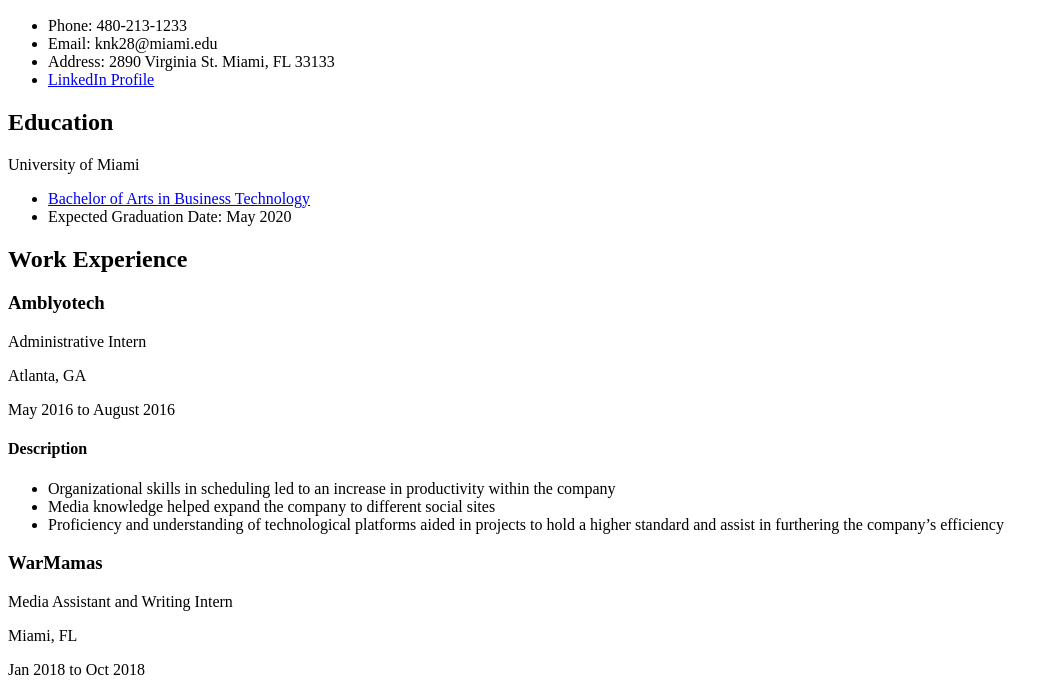
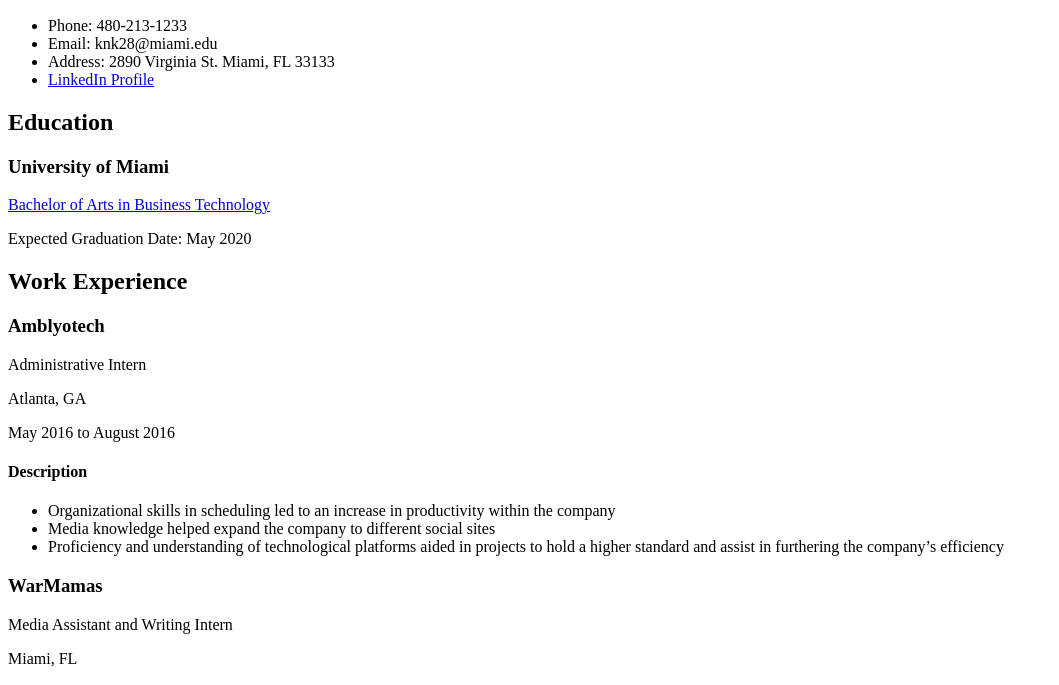
Before and after one commit to knk28/knk28.github.io, a plain HTML site: page resume.html in a window 1280 px wide. Shown: the part 110-795 px from the top of the page, without its empty margins (0-1059 px from the left). Drawn offline with Linux system fonts and the light colour scheme.

Commit message:
Update resume.html

```diff
--- a/resume.html
+++ b/resume.html
@@ -26,11 +26,11 @@
 
     <section id="education">
     <h2>Education</h2>
-    <p>University of Miami</p>
-      <ul>
-        <li><a href="http://bulletin.miami.edu/undergraduate-academic-programs/business/business-technology/">Bachelor of Arts in Business Technology</a></li>
-        <li>Expected Graduation Date: May 2020</li>
-      </ul>
+
+    <h3>University of Miami</h3>
+        <p><a href="http://bulletin.miami.edu/undergraduate-academic-programs/business/business-technology/">Bachelor of Arts in Business Technology</a></p>
+        <p>Expected Graduation Date: May 2020</p>
+
     </section>
 
     <section id="work experience">
```
